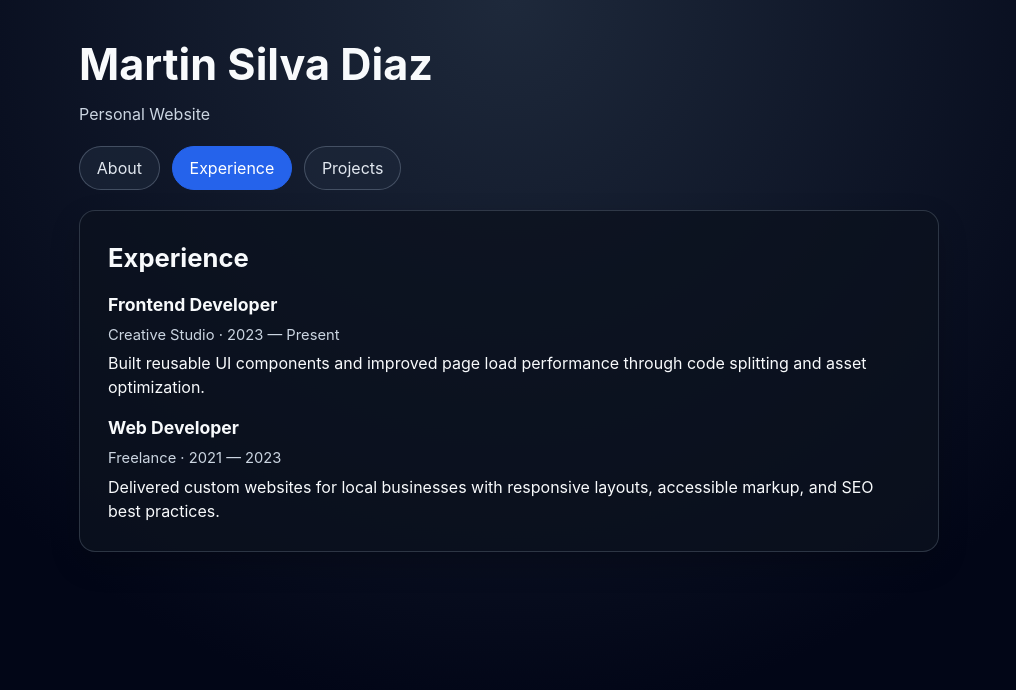
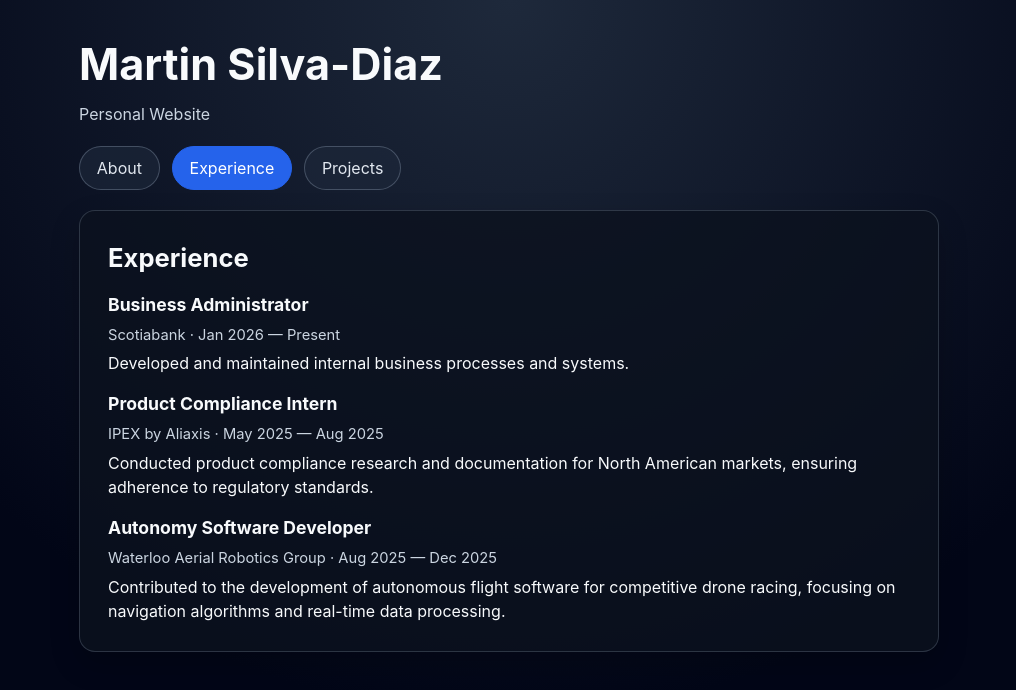
Before and after one commit to Martins26/Martin-Silva-Diaz-Personal-Website, a React (Vite) app: page / in a window 1280 px wide. Both pictures are taken after a click on the button "Experience". Shown: the top 690 px of the page, without its empty margins (131-1147 px from the left). Built offline with nearby package versions, Linux system fonts and the light colour scheme.

Commit message:
updated info

```diff
--- a/src/App.tsx
+++ b/src/App.tsx
@@ -1,37 +1,37 @@
-import { useMemo, useState } from 'react'
-import AboutSection from './components/AboutSection'
-import ExperienceSection from './components/ExperienceSection'
-import ProjectsSection from './components/ProjectsSection'
-import './App.css'
+import { useMemo, useState } from "react";
+import AboutSection from "./components/AboutSection";
+import ExperienceSection from "./components/ExperienceSection";
+import ProjectsSection from "./components/ProjectsSection";
+import "./App.css";
 
-type SectionKey = 'about' | 'experience' | 'projects'
+type SectionKey = "about" | "experience" | "projects";
 
 const sections: { key: SectionKey; label: string }[] = [
-  { key: 'about', label: 'About' },
-  { key: 'experience', label: 'Experience' },
-  { key: 'projects', label: 'Projects' },
-]
+  { key: "about", label: "About" },
+  { key: "experience", label: "Experience" },
+  { key: "projects", label: "Projects" },
+];
 
 function App() {
-  const [activeSection, setActiveSection] = useState<SectionKey>('about')
+  const [activeSection, setActiveSection] = useState<SectionKey>("about");
 
   const activeContent = useMemo(() => {
     switch (activeSection) {
-      case 'about':
-        return <AboutSection />
-      case 'experience':
-        return <ExperienceSection />
-      case 'projects':
-        return <ProjectsSection />
+      case "about":
+        return <AboutSection />;
+      case "experience":
+        return <ExperienceSection />;
+      case "projects":
+        return <ProjectsSection />;
       default:
-        return null
+        return null;
     }
-  }, [activeSection])
+  }, [activeSection]);
 
   return (
     <main className="portfolio">
       <header className="portfolio-header">
-        <h1>Martin Silva Diaz</h1>
+        <h1>Martin Silva-Diaz</h1>
         <p>Personal Website</p>
       </header>
 
@@ -40,7 +40,7 @@ function App() {
           <button
             key={section.key}
             type="button"
-            className={`selector-button ${activeSection === section.key ? 'active' : ''}`}
+            className={`selector-button ${activeSection === section.key ? "active" : ""}`}
             onClick={() => setActiveSection(section.key)}
           >
             {section.label}
@@ -50,7 +50,7 @@ function App() {
 
       {activeContent}
     </main>
-  )
+  );
 }
 
-export default App
+export default App;
--- a/src/components/AboutSection.tsx
+++ b/src/components/AboutSection.tsx
@@ -1,19 +1,19 @@
-import './Sections.css'
+import "./Sections.css";
 
 function AboutSection() {
   return (
     <section className="content-card" aria-labelledby="about-heading">
       <h2 id="about-heading">About Me</h2>
       <p>
-        I&apos;m Martin Silva Diaz, a developer focused on building clean, user-friendly web
-        experiences. I enjoy translating ideas into performant and accessible interfaces.
+        I&apos;m Martin, an engineering student at the University of Waterloo
+        originially from Trujillo, Peru.
       </p>
       <p>
-        My interests include frontend architecture, thoughtful design systems, and creating
-        products that feel intuitive from the first click.
+        My interests include passionate about programming, data science and
+        finance for real world applications.
       </p>
     </section>
-  )
+  );
 }
 
-export default AboutSection
+export default AboutSection;
--- a/src/components/ExperienceSection.tsx
+++ b/src/components/ExperienceSection.tsx
@@ -1,21 +1,28 @@
-import './Sections.css'
+import "./Sections.css";
 
 const experiences = [
   {
-    role: 'Frontend Developer',
-    company: 'Creative Studio',
-    period: '2023 — Present',
+    role: "Business Administrator",
+    company: "Scotiabank",
+    period: "Jan 2026 — Present",
     summary:
-      'Built reusable UI components and improved page load performance through code splitting and asset optimization.',
+      "Developed and maintained internal business processes and systems.",
   },
   {
-    role: 'Web Developer',
-    company: 'Freelance',
-    period: '2021 — 2023',
+    role: "Product Compliance Intern",
+    company: "IPEX by Aliaxis",
+    period: "May 2025 — Aug 2025",
     summary:
-      'Delivered custom websites for local businesses with responsive layouts, accessible markup, and SEO best practices.',
+      "Conducted product compliance research and documentation for North American markets, ensuring adherence to regulatory standards.",
   },
-]
+  {
+    role: "Autonomy Software Developer",
+    company: "Waterloo Aerial Robotics Group",
+    period: "Aug 2025 — Dec 2025",
+    summary:
+      "Contributed to the development of autonomous flight software for competitive drone racing, focusing on navigation algorithms and real-time data processing.",
+  },
+];
 
 function ExperienceSection() {
   return (
@@ -23,7 +30,10 @@ function ExperienceSection() {
       <h2 id="experience-heading">Experience</h2>
       <ul className="section-list">
         {experiences.map((experience) => (
-          <li key={`${experience.company}-${experience.role}`} className="section-list-item">
+          <li
+            key={`${experience.company}-${experience.role}`}
+            className="section-list-item"
+          >
             <h3>{experience.role}</h3>
             <p className="meta">
               {experience.company} · {experience.period}
@@ -33,7 +43,7 @@ function ExperienceSection() {
         ))}
       </ul>
     </section>
-  )
+  );
 }
 
-export default ExperienceSection
+export default ExperienceSection;
--- a/src/components/ProjectsSection.tsx
+++ b/src/components/ProjectsSection.tsx
@@ -1,25 +1,19 @@
-import './Sections.css'
+import "./Sections.css";
 
 const projects = [
   {
-    name: 'Portfolio Builder',
+    name: "Portfolio Metrics Analyzer",
     description:
-      'A configurable portfolio generator with editable sections, theme presets, and instant preview mode.',
-    stack: 'React, TypeScript, Tailwind',
+      "A portfolio analytics tool that provides insights into asset allocation, risk metrics, and performance attribution.",
+    stack: "React, TypeScript, Python Flask",
   },
   {
-    name: 'TaskFlow',
+    name: "Financial Planning Tool",
     description:
-      'A lightweight task management app featuring drag-and-drop boards and keyboard-first interactions.',
-    stack: 'React, Zustand, Vite',
+      "A budgeting tool that helps users track expenses and plan their financial goals.",
+    stack: "VBA, Excel",
   },
-  {
-    name: 'Local Explorer',
-    description:
-      'An interactive map experience that helps users discover nearby venues and curated city guides.',
-    stack: 'React, Mapbox, Node.js',
-  },
-]
+];
 
 function ProjectsSection() {
   return (
@@ -35,7 +29,7 @@ function ProjectsSection() {
         ))}
       </ul>
     </section>
-  )
+  );
 }
 
-export default ProjectsSection
+export default ProjectsSection;
```
